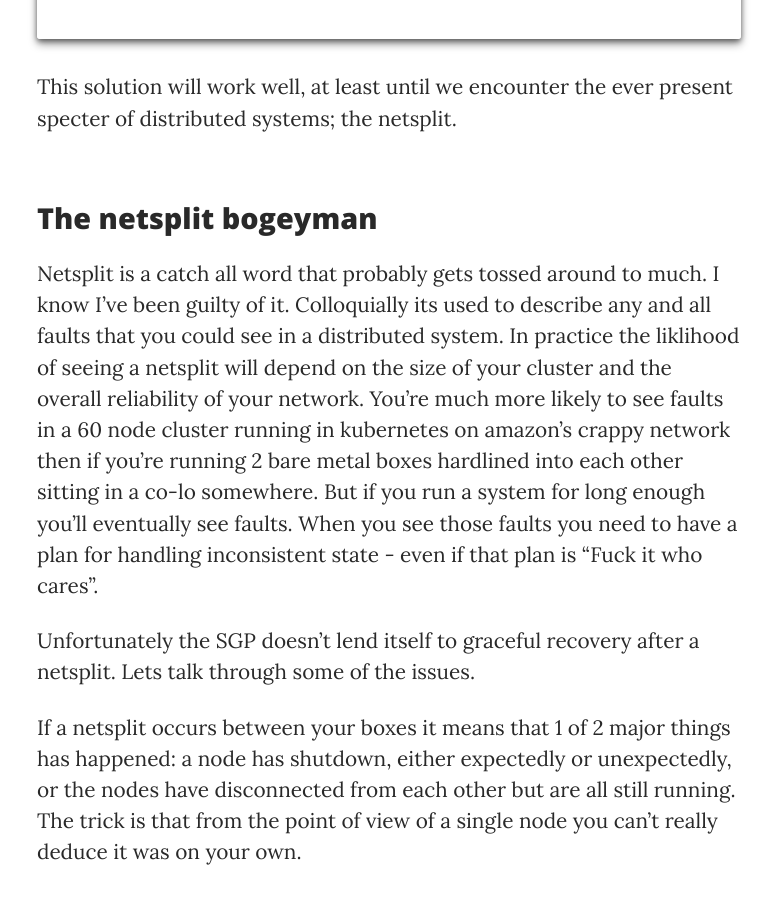
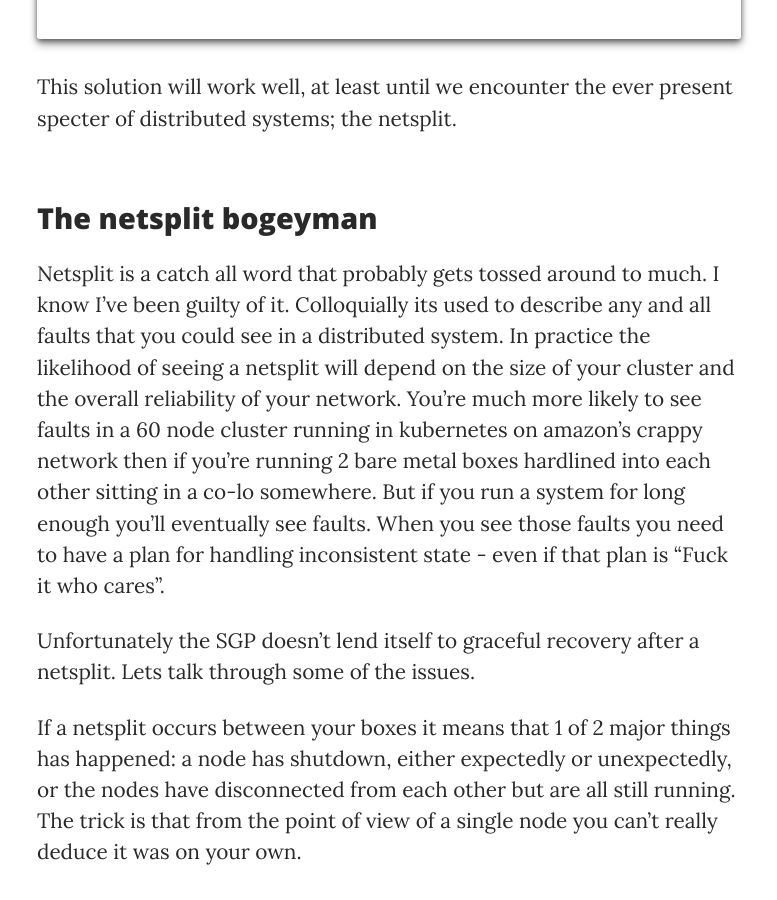
Before and after one commit to wojtekmach/keathley.github.io, a Jekyll site: the page built from _posts/2019/2019-08-12-sgp.md, in a window 1280 px wide and 900 px high, scrolled down 8971 px. Shown: the whole window, without its empty margins (251-1028 px from the left). Built offline with Jekyll 4.4.1, drawn with Linux system fonts in a browser that asks for light colours; some of the changed text lies outside the part shown.

Commit message:
I suck at spelling

```diff
--- a/_posts/2019/2019-08-12-sgp.md
+++ b/_posts/2019/2019-08-12-sgp.md
@@ -169,7 +169,7 @@
   <img src='/assets/images/sgp/unconnected_nodes.jpg' alt='load balanced nodes'/>
 </a>
 
-If this situation occurs then we have a high likelyhood of returning incorrect counts from memory because we can't know if another node has updated the counter in the database. We also have a high likelyhood of overwriting previously stored values which means we have a high likelihood of losing data.
+If this situation occurs then we have a high likelihood of returning incorrect counts from memory because we can't know if another node has updated the counter in the database. We also have a high likelihood of overwriting previously stored values which means we have a high likelihood of losing data.
 
 A quick aside about data integrity. Inconsistent data issues are some of the most nefarious bugs you'll encounter when working with distributed systems. Bugs like these suck because there's never a good indication that something is going wrong at the moment its happening. There's no crash or stack trace to look at. Unless you're constantly monitoring your data integrity the only way you'll find out that you have an issue is when you end up charging a client $10,000 dollars or -$100 dollars or NaN dollars. There are ways to build eventually consistent systems. But that has to be a concious choice.
 
@@ -208,7 +208,7 @@
 
 ## The netsplit bogeyman
 
-Netsplit is a catch all word that probably gets tossed around to much. I know I've been guilty of it. Colloquially its used to describe any and all faults that you could see in a distributed system. In practice the liklihood of seeing a netsplit will depend on the size of your cluster and the overall reliability of your network. You're much more likely to see faults in a 60 node cluster running in kubernetes on amazon's crappy network then if you're running 2 bare metal boxes hardlined into each other sitting in a co-lo somewhere. But if you run a system for long enough you'll eventually see faults. When you see those faults you need to have a plan for handling inconsistent state - even if that plan is "Fuck it who cares".
+Netsplit is a catch all word that probably gets tossed around to much. I know I've been guilty of it. Colloquially its used to describe any and all faults that you could see in a distributed system. In practice the likelihood of seeing a netsplit will depend on the size of your cluster and the overall reliability of your network. You're much more likely to see faults in a 60 node cluster running in kubernetes on amazon's crappy network then if you're running 2 bare metal boxes hardlined into each other sitting in a co-lo somewhere. But if you run a system for long enough you'll eventually see faults. When you see those faults you need to have a plan for handling inconsistent state - even if that plan is "Fuck it who cares".
 
 Unfortunately the SGP doesn't lend itself to graceful recovery after a netsplit. Lets talk through some of the issues.
 
```
Also changed, not shown: other parts of _posts/2019/2019-08-12-sgp.md (+1 -1 lines).
